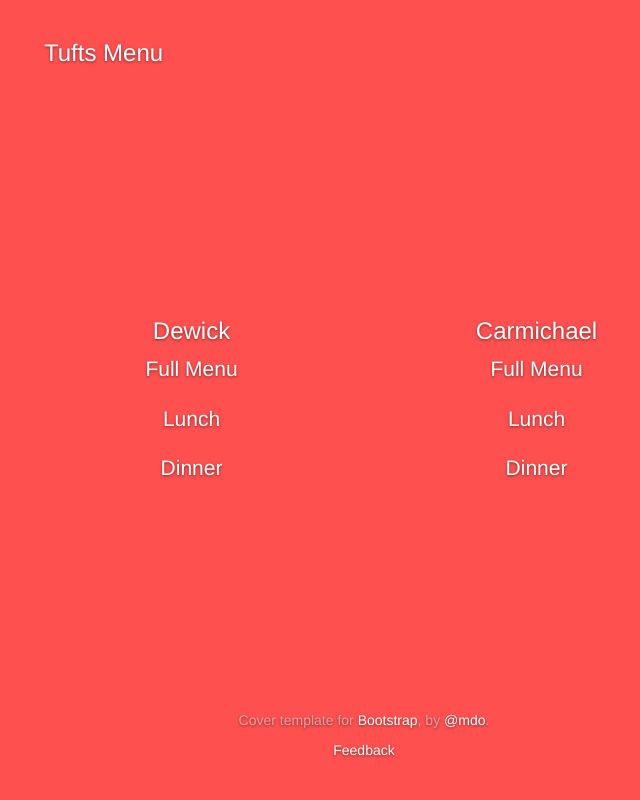
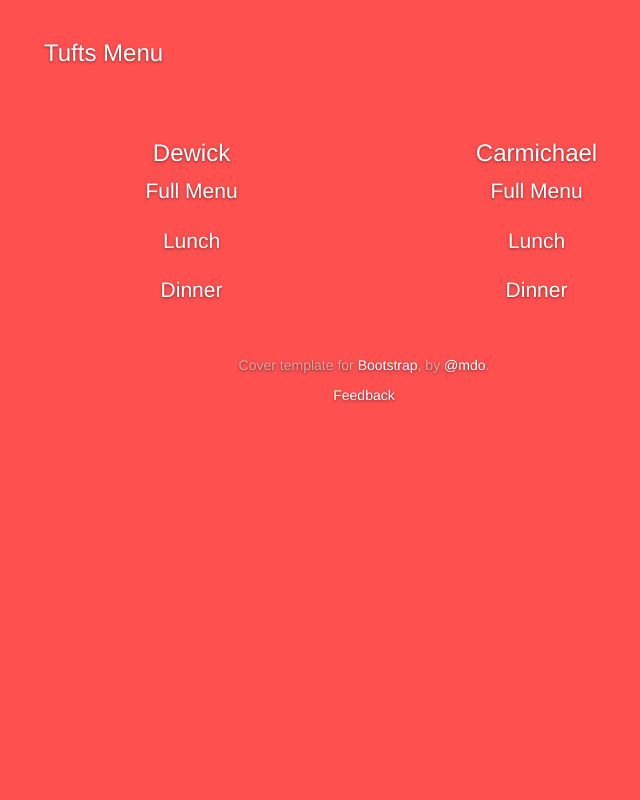
Before and after one commit to Alire-/tuftsmenu, a plain HTML site: page index.html in a window 1280 px wide. Shown: the whole page, without its empty margins (276-916 px from the left). Drawn offline with nearby package versions, Linux system fonts and the light colour scheme; no server answers.

Commit message:
center fix

```diff
--- a/css/cover.css
+++ b/css/cover.css
@@ -132,28 +132,6 @@
  * Affix and center
  */
 
-@media (min-width: 768px) {
-  /* Pull out the header and footer */
-  .masthead {
-    position: fixed;
-    top: 0;
-  }
-  .mastfoot {
-    position: fixed;
-    bottom: 0;
-  }
-  /* Start the vertical centering */
-  .site-wrapper-inner {
-    vertical-align: middle;
-  }
-  /* Handle the widths */
-  .masthead,
-  .mastfoot,
-  .cover-container {
-    width: 100%; /* Must be percentage or pixels for horizontal alignment */
-  }
-}
-
 @media (min-width: 992px) {
   .masthead,
   .mastfoot,
```
Also changed, not shown: 1 other file.
